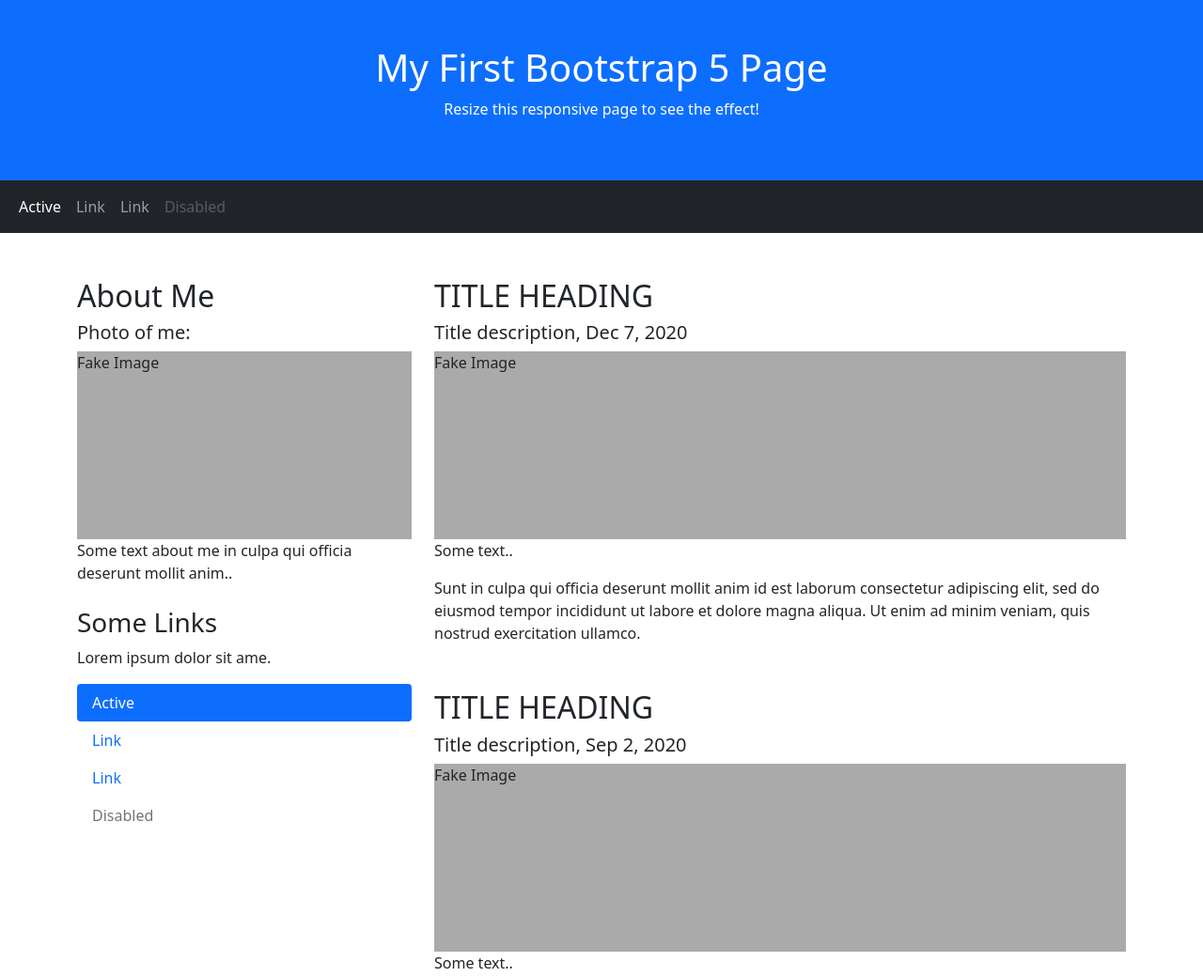
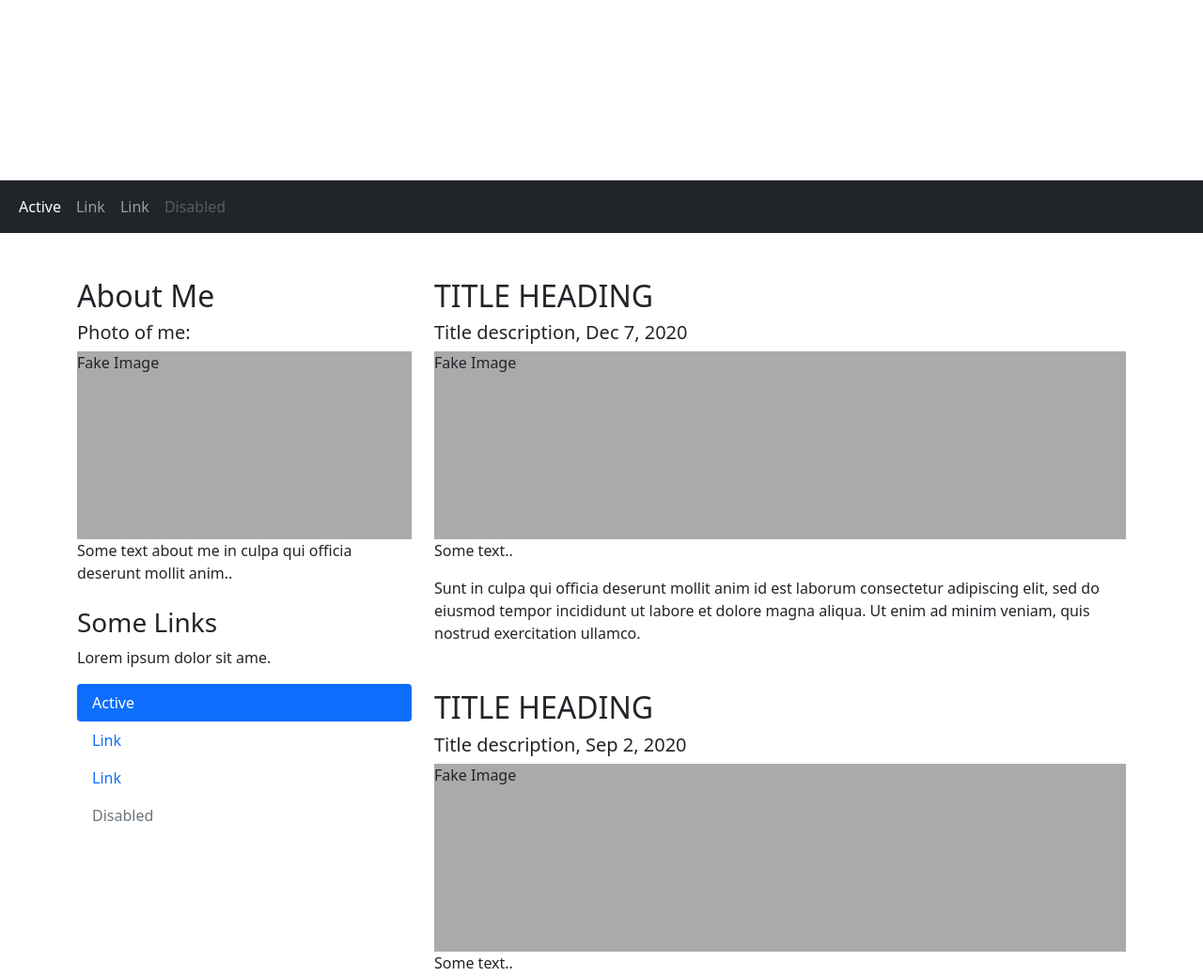
Before and after one commit to pigsnsheep/pigsnsheep.github.io, a plain HTML site: page index.html in a window 1280 px wide. Shown: the top 1040 px of the page at 94% size. Drawn offline with nearby package versions, Linux system fonts and the light colour scheme.

Commit message:
Update index.html

```diff
--- a/index.html
+++ b/index.html
@@ -15,7 +15,7 @@
 </head>
 <body>
 
-<div class="p-5 bg-primary text-white text-center">
+<div class="p-5 text-white text-center">
   <h1>My First Bootstrap 5 Page</h1>
   <p>Resize this responsive page to see the effect!</p>
 </div>
```
